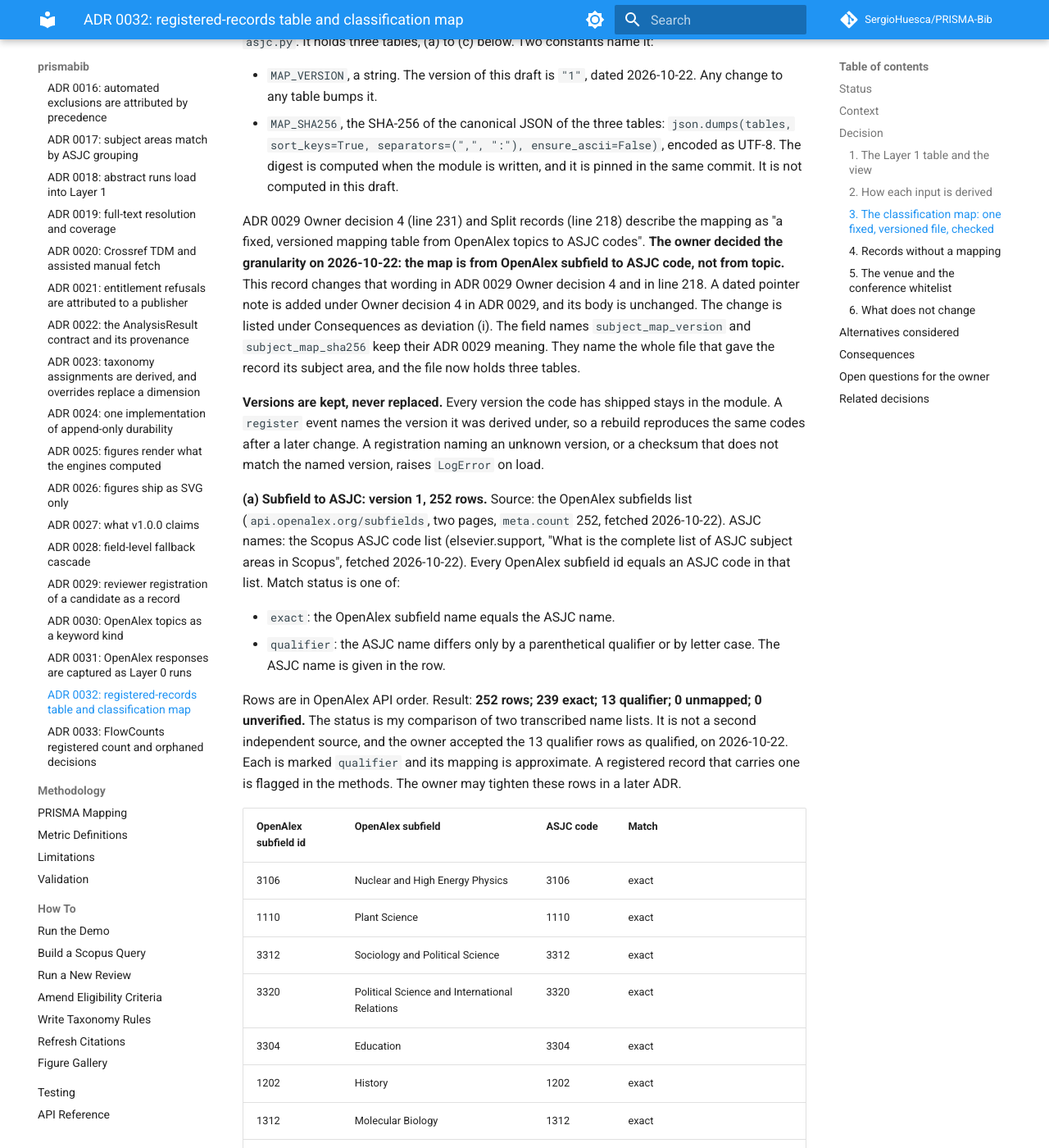
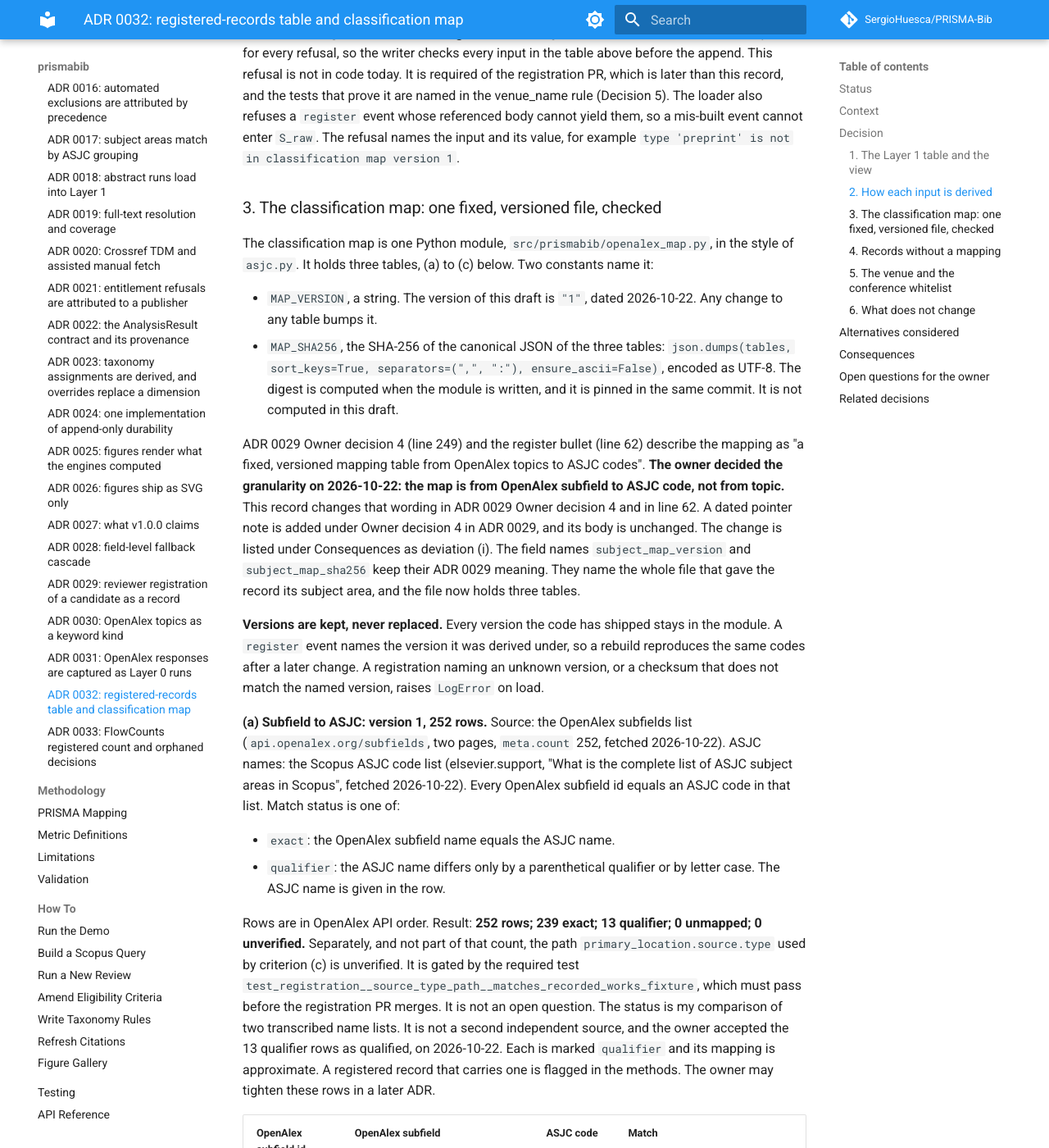
Before and after one commit to SergioHuesca/PRISMA-Bib, an MkDocs documentation site: the page built from docs/architecture/adr/0032-registered-records-table-and-classification-map.md, in a window 1280 px wide and 1400 px high, scrolled down 7823 px. Shown: the whole window at 82% size. Built offline with MkDocs 1.6.1 and Material for MkDocs 9.7.7, drawn with Linux system fonts in a browser that asks for light colours; comment, search, counter and statistics services are not loaded; some of the changed text lies outside the part shown.

Commit message:
docs(adr): ADR 0017 and 0030 notes; revise ADR 0032 after fourth review
Adds dated pointer notes: ADR 0030's checksum statement no longer holds for
stores with registrations, and ADR 0017's Layer 1 statement no longer holds
for registered records. Fixes ADR 0029 line citations and the ADR 0028
citation, names build_provenance as a reader, and gates the source-type path
test.

Co-Authored-By: Claude Haiku 5.5 <noreply@anthropic.com>
Claude-Session: https://claude.ai/code/session_01QjNadz7h2UAZ2C2xhuaY8z

```diff
--- a/docs/architecture/adr/0032-registered-records-table-and-classification-map.md
+++ b/docs/architecture/adr/0032-registered-records-table-and-classification-map.md
@@ -64,7 +64,8 @@ be recorded for it. `Corpus.records` (`store/load.py`, lines 2508-2537) runs `SE
   (seven values, verified against the OpenAlex Sources page), and `topics`. The OpenAlex Work object page
   states that `primary_topic` is the first entry of `topics`, that `topics` holds up to three topics, and
   that each carries `subfield`, `field` and `domain`. It also states that the second and third scores are
-  "often near 0" (help.openalex.org, Work object, fetched 2026-10-22).
+  "often near 0" (help.openalex.org, Work object, fetched 2026-10-22). OpenAlex topics are not ASJC codes: the two taxonomies differ, so the
+  subfield-to-ASJC map of §3 is the only bridge between them.
 
 **The current OpenAlex select does not carry those fields.** `sources/openalex.py` line 52 sets
 `_SELECT = "id,doi,title,publication_year,abstract_inverted_index,authorships,topics"`. It has no `type`,
@@ -214,6 +215,13 @@ and are fixed by this record (decided 2026-10-22).
   - `tests/unit/bibliometrics/test_trends.py:385` and `tests/e2e/test_reference_project.py:65-66` read `Corpus.records`. On the
     reference fixture they keep their values, but any that assert the 13-column schema change with the 16-column view.
 
+- `bibliometrics/base.py` line 314 (`build_provenance`, `corpus_size=records.height`, over `corpus.records`). The provenance
+  line of each figure reports `n` from the records frame, so it counts registrations, as owner decision A decides. A figure's
+  `n` for a project with registrations is therefore the Scopus count plus the registered count.
+- The writer, `store/load.py` line 1955 (`_insert_rows(connection, "records", acc.records)`). It is unchanged by this design. The
+  loader still writes Scopus rows only to `records`. Registrations reach Layer 1 through the registration fold into
+  `registered_records`, which is a separate writer.
+
 **Full text for registrations.** Registrations are targets of the full-text stage on the same terms as Scopus records, because
 they are members of `M_abs` once included at title and abstract. Their DOI comes from `records_all` (above). Their assets are
 attempted and counted in coverage, and the resolvers see the registration's DOI, as they see a Scopus record's.
@@ -238,7 +246,7 @@ read.
 with a value. The stored column is always NULL in this version. Its reason is the measured fact in Context: every stored Scopus
 record has `language` NULL, so no language table could be checked against stored data. A NULL language passes the language
 filter by the existing no-data rule (`_passes_language`, `prisma/engine.py` lines 372-375), the same as every Scopus record in the
-two stores. ADR 0029 Split records (line 217) named language as an input, and this is deviation (viii).
+two stores. ADR 0029's Split records bullet (line 230) names language as an input, and this is deviation (viii).
 
 **Refusal is at registration.** ADR 0029 §5 names the registration writer as the enforcement point for every
 refusal, so the writer checks every input in the table above before the append. This refusal is not in code today. It is required of the
@@ -258,10 +266,10 @@ holds three tables, (a) to (c) below. Two constants name it:
   digest is computed when the module is written, and it is pinned in the same commit. It is not computed in
   this draft.
 
-ADR 0029 Owner decision 4 (line 231) and Split records (line 218) describe the mapping as "a fixed, versioned
+ADR 0029 Owner decision 4 (line 249) and the register bullet (line 62) describe the mapping as "a fixed, versioned
 mapping table from OpenAlex topics to ASJC codes". **The owner decided the granularity on 2026-10-22: the map is from
 OpenAlex subfield to ASJC code, not from topic.** This record changes that wording in ADR 0029 Owner decision 4
-and in line 218. A dated pointer note is added under Owner decision 4 in ADR 0029, and its body is unchanged. The change is
+and in line 62. A dated pointer note is added under Owner decision 4 in ADR 0029, and its body is unchanged. The change is
 listed under Consequences as deviation (i). The field names
 `subject_map_version` and `subject_map_sha256` keep their ADR 0029 meaning. They name the whole file that gave
 the record its subject area, and the file now holds three tables.
@@ -280,7 +288,9 @@ equals an ASJC code in that list. Match status is one of:
 - `qualifier`: the ASJC name differs only by a parenthetical qualifier or by letter case. The ASJC name is
   given in the row.
 
-Rows are in OpenAlex API order. Result: **252 rows; 239 exact; 13 qualifier; 0 unmapped; 0 unverified.** The
+Rows are in OpenAlex API order. Result: **252 rows; 239 exact; 13 qualifier; 0 unmapped; 0 unverified.** Separately, and not part of that count, the path `primary_location.source.type` used by criterion (c) is
+unverified. It is gated by the required test `test_registration__source_type_path__matches_recorded_works_fixture`, which must
+pass before the registration PR merges. It is not an open question. The
 status is my comparison of two transcribed name lists. It is not a second independent source, and the owner
 accepted the 13 qualifier rows as qualified, on 2026-10-22. Each is marked `qualifier` and its mapping is approximate.
 A registered record that carries one is flagged in the methods. The owner may tighten these rows in a later ADR.
@@ -690,7 +700,7 @@ between subject areas, and an old published number could not be reproduced.
 criteria are not renegotiable without a new ADR (§2.6)." Item (ii) also cites BUILD_PLAN line 301. Each is named here, and each
 needs the owner's acceptance under this record:
 
-- **(i) Stage 2 and Stage 3 granularity.** ADR 0029 Owner decision 4 (line 231) and Split records (line 218) say "OpenAlex
+- **(i) Stage 2 and Stage 3 granularity.** ADR 0029 Owner decision 4 (line 249) and the register bullet (line 62) say "OpenAlex
   topics to ASJC codes". This record changes that to subfield to ASJC, by owner decision. A dated pointer note is added under Owner decision 4 in ADR 0029, and its body is unchanged. Basis: CLAUDE.md, "Contracts, schemas, and acceptance criteria are not renegotiable without a new ADR (§2.6)."
 - **(ii) BUILD_PLAN §1.2, metadata source (line 54).** §1.2 fixes the metadata source as "Scopus API (institutional key)".
   Registered records bring OpenAlex-derived metadata (`doc_type`, `venue_type`, subject area, title and DOI) into Layer 1,
@@ -727,9 +737,9 @@ this record is decided by the dedicated review named in Status.
 - [ADR 0012](0012-persisting-skipped-layer0-entries.md): the rule that a Layer 1 schema addition needs its own ADR.
 - [ADR 0017](0017-subject-areas-match-by-asjc-grouping.md): subject areas match by ASJC grouping, and the mapping is checked
   against recorded pairs.
-- [ADR 0028](0028-field-level-fallback-cascade.md): OpenAlex topics stay separate from ASJC, and only the loader writes Layer 1.
+- [ADR 0028](0028-field-level-fallback-cascade.md): the loader is the only Layer 1 writer (Decision 3). The separation of OpenAlex topics from ASJC is stated in Context of this record, not in ADR 0028.
 - [ADR 0029](0029-reviewer-registration-of-a-candidate-as-a-record.md): the registration this record makes possible. Its
-  Owner decision 4 and line 218 are changed by this record (deviation i).
+  Owner decision 4 (line 249) and line 62 are changed by this record (deviation i).
 - [ADR 0031](0031-openalex-responses-are-layer0-runs.md): the stored OpenAlex body, the `PayloadRef` form, and the select
   amendment (deviation vi).
 - [ADR 0033](0033-flowcounts-registered-count-and-orphaned-decisions.md): the Stage 4 counts that read `records_all`.
```
Also changed, not shown: other parts of docs/architecture/adr/0032-registered-records-table-and-classification-map.md (+11 -11 lines), docs/architecture/adr/0017-subject-areas-match-by-asjc-grouping.md (+5 -0 lines), docs/architecture/adr/0030-openalex-topics-as-a-keyword-kind.md (+6 -0 lines).
